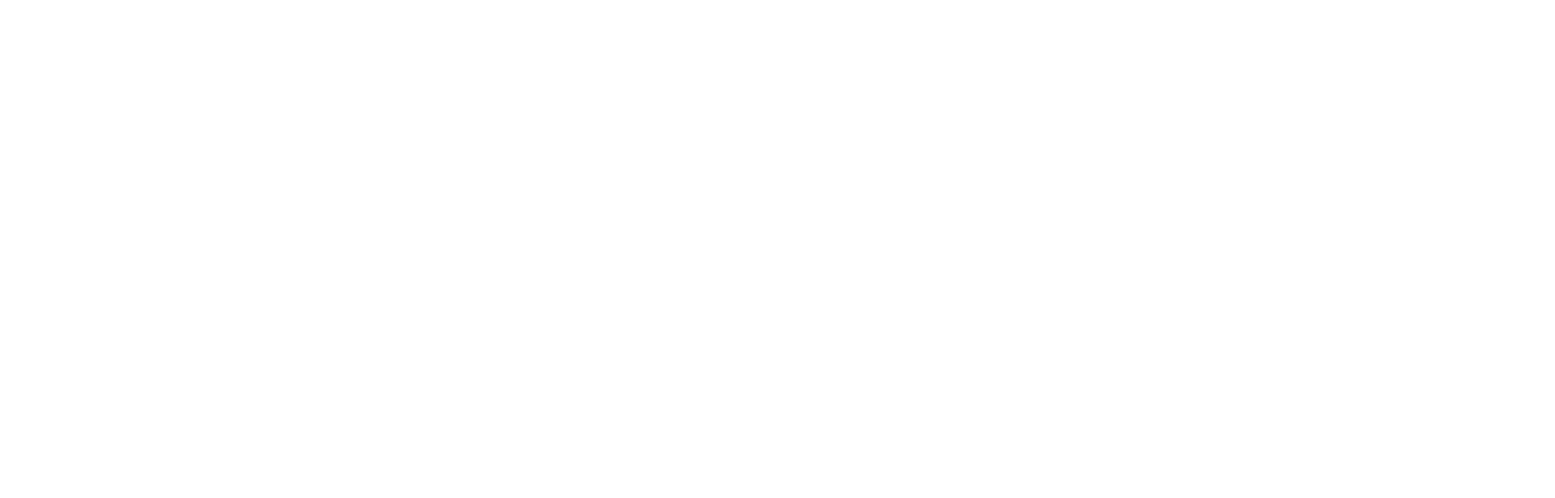
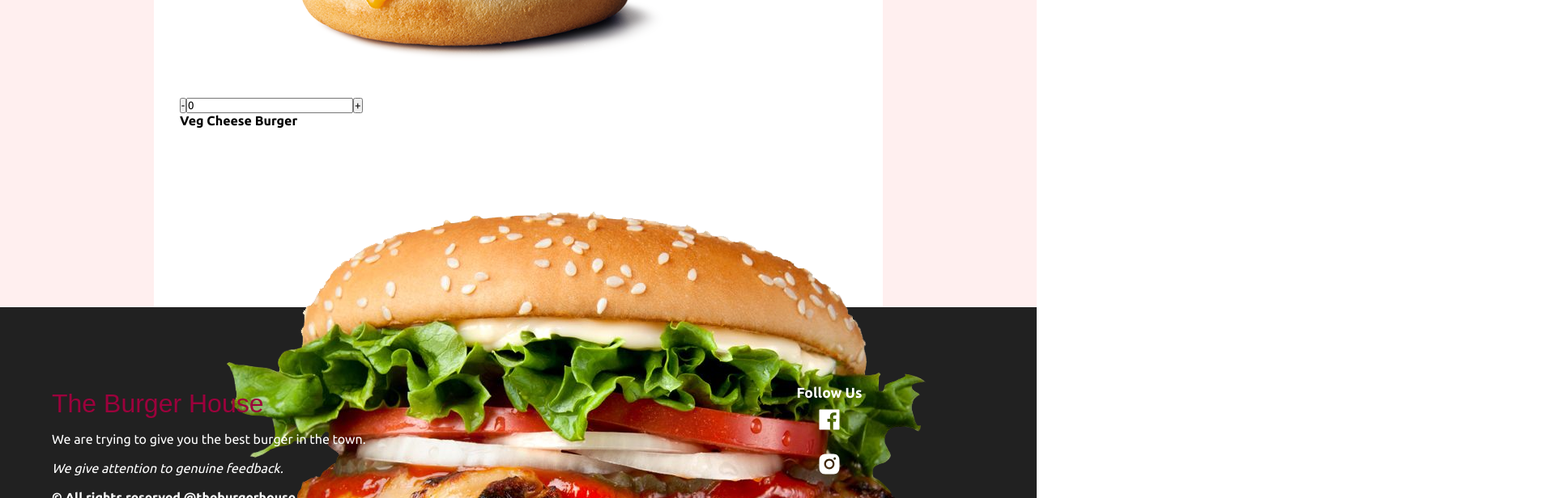
Before and after one commit to AmanMandal7/The-Burger-House, a React (Create React App) app in the folder frontend/: page /cart in a window 1280 px wide. Shown: the part 500-1116 px from the top of the page at 81% size, 1920 px wide, since content can reach past the window. Before the commit the page ends 800 px from the top, so only its background shows below. Built offline with nearby package versions, Linux system fonts and the light colour scheme.

Commit message:
Adding css to it

```diff
--- a/frontend/src/components/cart/Cart.jsx
+++ b/frontend/src/components/cart/Cart.jsx
@@ -1,7 +1,54 @@
 import React from "react";
+import burger1 from "../../assets/burger1.png";
+import burger2 from "../../assets/burger2.png";
+import burger3 from "../../assets/burger3.png";
+
+const CartItem = ({ value, title, img, increment, decrement }) => (
+  <div className="cartItem">
+    <div>
+      <h4>{title}</h4>
+      <img src={img} alt="Item" />
+    </div>
+
+    <div>
+      <button onClick={decrement}>-</button>
+      <input type="number" readOnly value={value} />
+      <button onClick={increment}>+</button>
+    </div>
+  </div>
+);
 
 const Cart = () => {
-  return <div></div>;
+  const increment = (item) => {};
+  const decrement = (item) => {};
+
+  return (
+    <section className="cart">
+      <main>
+        <CartItem
+          title={"Cheese Burger"}
+          img={burger1}
+          value={0}
+          increment={() => increment(1)}
+          decrement={() => decrement(1)}
+        />
+        <CartItem
+          title={"Veg Cheese Burger"}
+          img={burger2}
+          value={0}
+          increment={() => increment(2)}
+          decrement={() => decrement(2)}
+        />
+        <CartItem
+          title={"Cheese Burger with French fries"}
+          img={burger3}
+          value={0}
+          increment={() => increment(3)}
+          decrement={() => decrement(3)}
+        />
+      </main>
+    </section>
+  );
 };
 
 export default Cart;
--- a/frontend/src/styles/cart.scss
+++ b/frontend/src/styles/cart.scss
@@ -1 +1,15 @@
 @import "colors";
+
+.cart {
+  background-color: $pink;
+  height: 100vh;
+  width: 100%;
+
+  > main {
+    height: 100%;
+    background-color: white;
+    max-width: 900px;
+    margin: auto;
+    padding: 2rem;
+  }
+}
```
